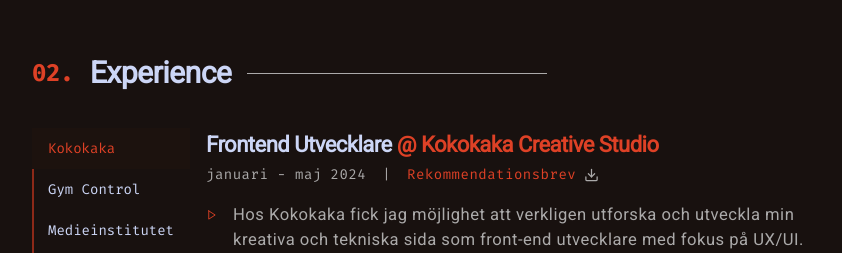
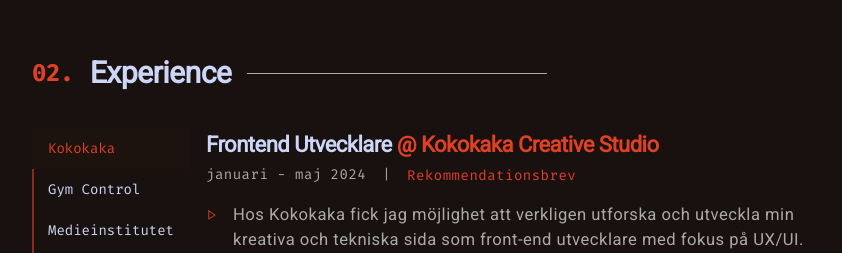
Before and after one commit to Sillen00/Portfolio_CV, a Next.js app: page / in a window 1280 px wide. Shown: the part 1481-1734 px from the top of the page, without its empty margins (208-1050 px from the left). Built offline with nearby package versions, Linux system fonts and the light colour scheme.

Commit message:
changed so that the pdf links is no longer download.

```diff
--- a/app/components/Header.tsx
+++ b/app/components/Header.tsx
@@ -44,7 +44,9 @@ const Header = () => {
               </Link>
             </li>
           ))}
-          <OrangeOutlineBtn className='ml-5 px-4 py-1.5'>Resume</OrangeOutlineBtn>
+          <Link href='./pdfs/Simon_Bengtsson_CV.pdf' target='_blank'>
+            <OrangeOutlineBtn className='ml-5 px-4 py-1.5'>Resume</OrangeOutlineBtn>
+          </Link>
         </ul>
 
         {isMenuOpen && (
@@ -70,7 +72,9 @@ const Header = () => {
                   </li>
                 </Link>
               ))}
-              <OrangeOutlineBtn className='mt-12 px-4 py-1.5 mx-auto w-[calc(100%-96px)]'>Resume</OrangeOutlineBtn>
+              <Link href='./pdfs/Simon_Bengtsson_CV.pdf' target='_blank' className='w-full text-center'>
+                <OrangeOutlineBtn className='mt-12 px-4 py-1.5 mx-auto w-[calc(100%-96px)]'>Resume</OrangeOutlineBtn>
+              </Link>
             </ul>
 
             <div className='absolute bottom-10 left-[50%] -translate-x-2/4 z-10'>
--- a/app/containers/home-page/experience/Kokokaka.tsx
+++ b/app/containers/home-page/experience/Kokokaka.tsx
@@ -1,5 +1,4 @@
-import PDFViewer from "@/app/components/PDFViewer";
-import { Download, Play } from "lucide-react";
+import { Play } from "lucide-react";
 import Link from "next/link";
 import { useState } from "react";
 import { twMerge } from "tailwind-merge";
@@ -28,15 +27,9 @@ const Kokokaka = () => {
       <div className='flex items-center gap-4 pb-4 pt-0.5 flex-wrap'>
         <p className='fira small gray'>januari - maj 2024</p> {/* 29 januari - 17 maj 2024 */}
         <p className='fira small gray'> | </p>
-        <div className='flex items-center gap-2'>
-          <button onClick={handlePDFClick} className='flex items-center gap-2 cursor-pointer'>
-            <p className={twMerge(css.linkHover, "fira small underline text-secondary-color")}>Rekommendationsbrev</p>
-          </button>
-          <Link href='./pdfs/Simon_rekommendationsbrev.pdf' target='_blank' download>
-            <Download className='gray' width={15}></Download>
-          </Link>
-        </div>
-        {showPDF && <PDFViewer src='./pdfs/Simon_rekommendationsbrev.pdf' onClose={handlePDFClose} />}
+        <Link href='./pdfs/Simon_rekommendationsbrev.pdf' target='_blank'>
+          <p className={twMerge(css.linkHover, "fira small underline text-secondary-color")}>Rekommendationsbrev</p>
+        </Link>
       </div>
 
       <div className={twMerge(css.textRowHover, "flex gap-4")}>
--- a/app/containers/home-page/experience/MedieInstitutet.tsx
+++ b/app/containers/home-page/experience/MedieInstitutet.tsx
@@ -1,21 +1,9 @@
-import PDFViewer from "@/app/components/PDFViewer";
-import { Download, Play } from "lucide-react";
+import { Play } from "lucide-react";
 import Link from "next/link";
-import { useState } from "react";
 import { twMerge } from "tailwind-merge";
 import css from "../_Home.module.scss";
 
 const MedieInstitutet = () => {
-  const [showPDF, setShowPDF] = useState(false);
-
-  const handlePDFClick = () => {
-    setShowPDF(true);
-  };
-
-  const handlePDFClose = () => {
-    setShowPDF(false);
-  };
-
   return (
     <div>
       <h4>
@@ -28,15 +16,9 @@ const MedieInstitutet = () => {
       <div className='flex items-center gap-4 pb-4 pt-0.5 flex-wrap'>
         <p className='fira small gray'>september 2022 - maj 2024</p> {/* 12 september 2022 - 17 maj 2024 */}
         <p className='fira small gray'> | </p>
-        <div className='flex items-center gap-2'>
-          <button onClick={handlePDFClick} className='flex items-center gap-2 cursor-pointer'>
-            <p className={twMerge(css.linkHover, "fira small underline text-secondary-color")}>Examensbevis</p>
-          </button>
-          <Link href='./pdfs/Examensbevis_Simon_Bengtsson.pdf' target='_blank' download>
-            <Download className='gray' width={15}></Download>
-          </Link>
-        </div>
-        {showPDF && <PDFViewer src='./pdfs/Examensbevis_Simon_Bengtsson.pdf' onClose={handlePDFClose} />}
+        <Link href='./pdfs/Examensbevis_Simon_Bengtsson.pdf' target='_blank'>
+          <p className={twMerge(css.linkHover, "fira small underline text-secondary-color")}>Examensbevis</p>
+        </Link>
       </div>
 
       <div className={twMerge(css.textRowHover, "flex gap-4")}>
```
Also changed, not shown: 1 other file (tests, documents, lock files or other folders).
